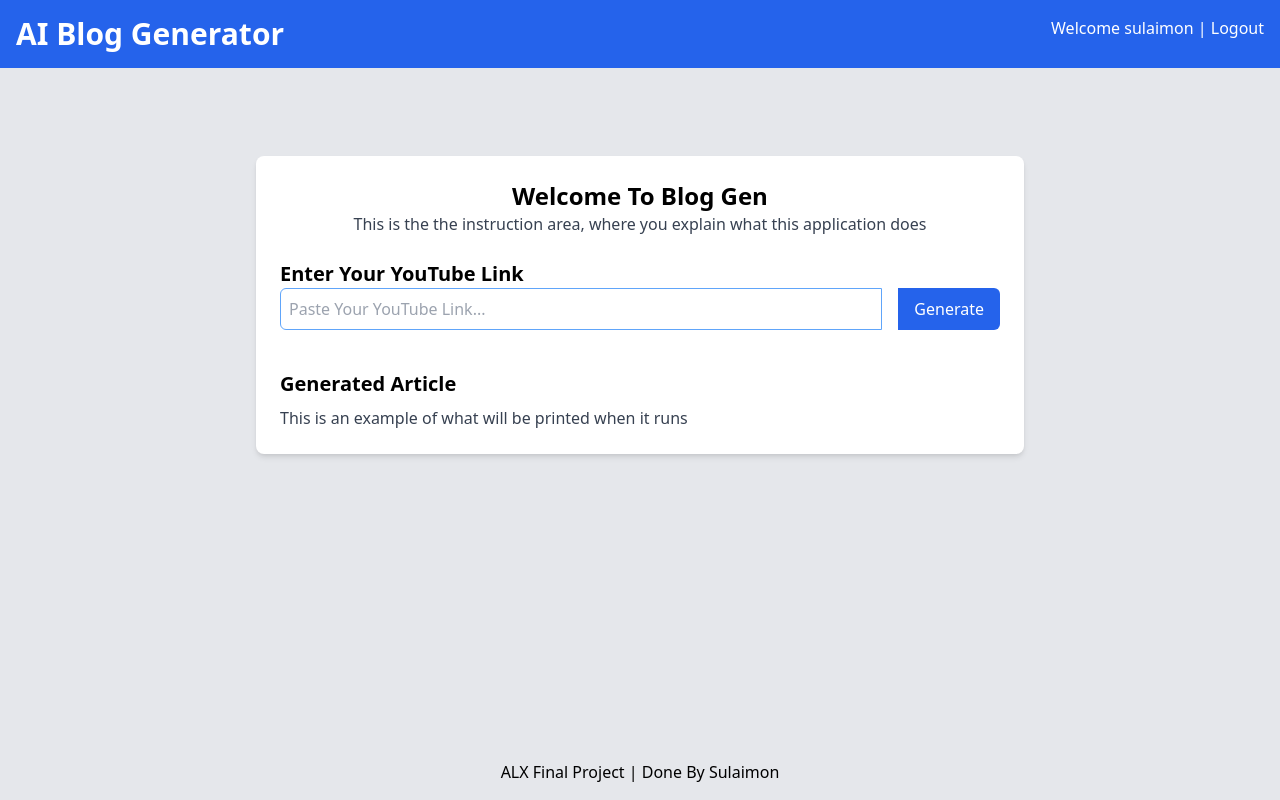
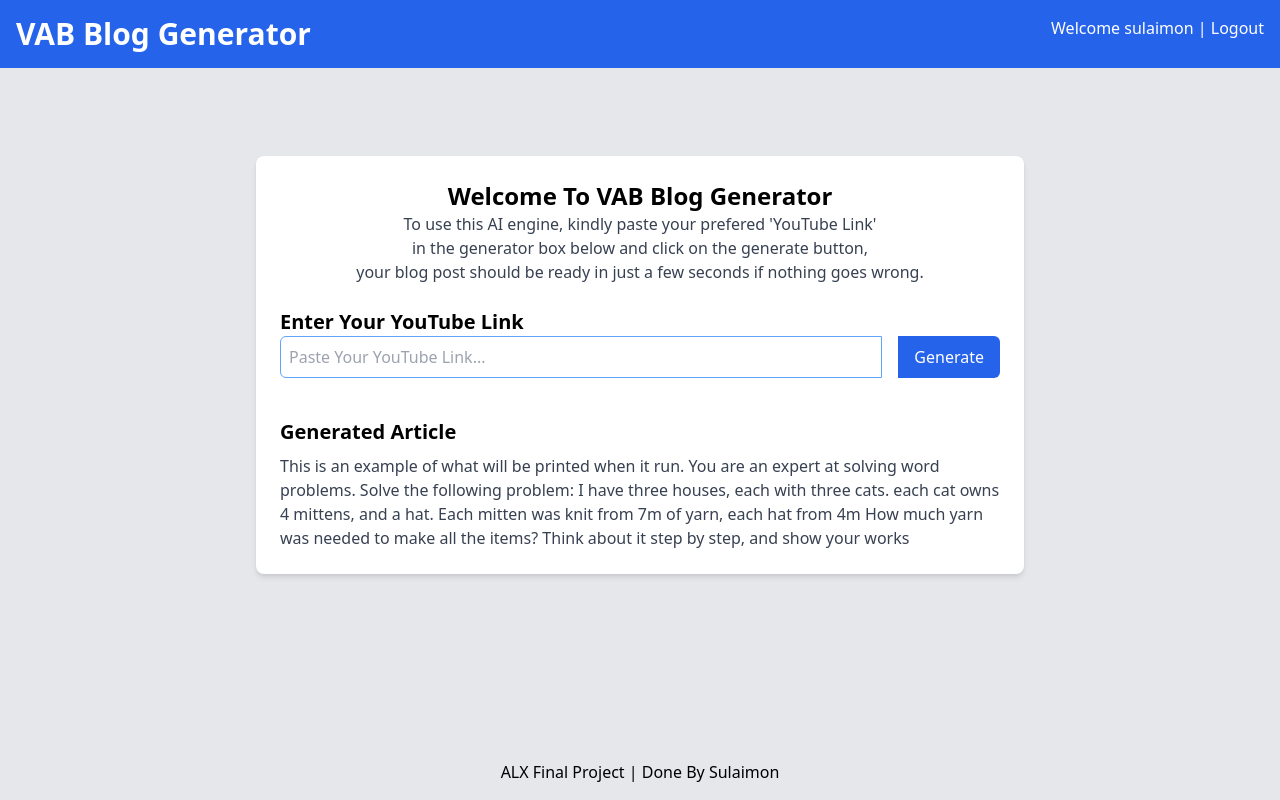
Before and after one commit to YemiReble/vab_ai, a Django app: page / in a window 1280 px wide. Run offline with Django 4.2, Linux system fonts and the light colour scheme; a user stored in the database is signed in.

Commit message:
Update on the UI reader contents

```diff
--- a/templates/index.html
+++ b/templates/index.html
@@ -8,14 +8,14 @@
     <!-- Latest Tailwind CSS Library -->
     <!-- <link href="https://cdn.jsdelivr.net/npm/tailwindcss@3.3.3/tailwind.min.css"> -->
     <link href="https://cdn.jsdelivr.net/npm/tailwindcss@2.2.19/dist/tailwind.min.css" rel="stylesheet">
-    <link rel="stylesheet" type="text/css" href="../static/css/style.css">
+    <link rel="stylesheet" type="text/css" href="{url 'static/css/style.css'}">
     <style></style>
 </head>
 <body class="flex flex-col min-h-screen bg-gray-200 font-sans antialiased">
     <!-- Navigation Bar area -->
     <nav class="bg-blue-600 p-4 text-white flex justify-between">
         <div>
-            <h1 class="text-3xl font-bold"> AI Blog Generator</h1>
+            <h1 class="text-3xl font-bold"> VAB Blog Generator</h1>
         </div>
         <div>
             <a class="text-white">Welcome {{user.username}} |</a>
@@ -30,8 +30,8 @@
         <div class="max-w-3xl mx-auto bg-white p-6 rounded-lg shadow-md transition-transform transform hover:scale-105 flex flex-col">
             <!-- Application Introduction Section -->
             <div class="text-center">
-                <h2 class="text-2xl font-semibold nb-4"> Welcome To Blog Gen</h2>
-                <p class="text-gray-700">This is the the instruction area, where you explain what this application does</p>
+                <h2 class="text-2xl font-semibold nb-4"> Welcome To VAB Blog Generator</h2>
+		<p class="text-gray-700">To use this AI engine, kindly paste your prefered 'YouTube Link'<br>in the generator box below and click on the generate button,<br>your blog post should be ready in just a few seconds if nothing goes wrong.</p>
             </div>
         <br>
         <!-- YouTube Link Section -->
@@ -48,7 +48,15 @@
             <section class="mt-10 flex-grow">
                 <h2 class="text-xl nb-4 font-semibold">Generated Article</h2>
                 <div id="blogContent" class="mt-2 text-gray-700 space-y-4">
-                    This is an example of what will be printed when it runs
+                    This is an example of what will be printed when it run.
+		    You are an expert at solving word problems.
+
+		    Solve the following problem:
+		    I have three houses, each with three cats.
+		    each cat owns 4 mittens, and a hat. Each mitten was
+		    knit from 7m of yarn, each hat from 4m
+		    How much yarn was needed to make all the items?
+		    Think about it step by step, and show your works
                 </div>
             </section>
         </div>
```
